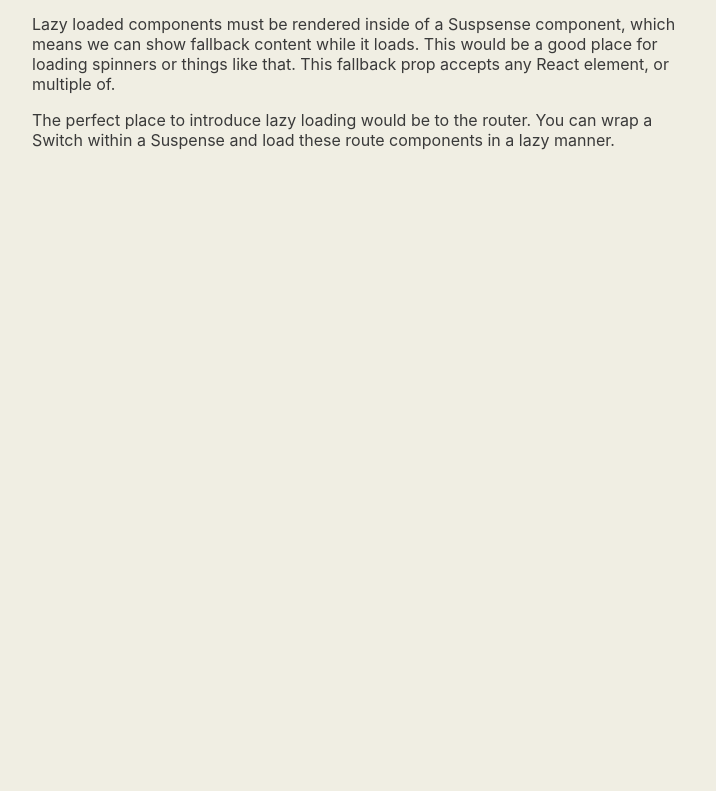
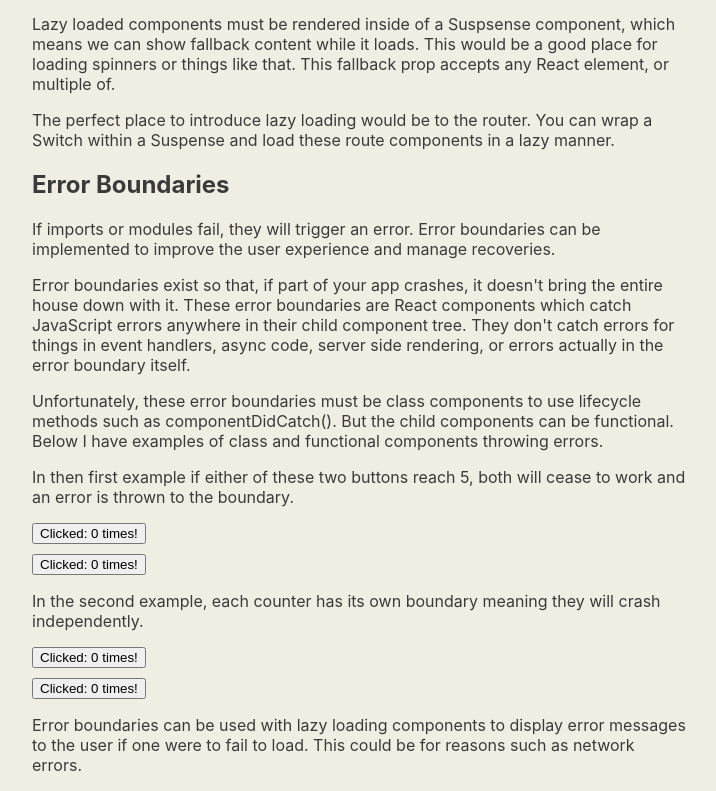
Before and after one commit to danbfield/react-concepts, a Next.js app in the folder app/: page /code-splitting in a window 1280 px wide. Shown: the part 785-1576 px from the top of the page, without its empty margins (280-996 px from the left). Before the commit the page ends 951 px from the top, so only its background shows below. Built offline with nearby package versions, Linux system fonts and the light colour scheme.

Commit message:
Pages/CodeSplitting: Add Error Boundary section

```diff
--- a/app/pages/code-splitting.js
+++ b/app/pages/code-splitting.js
@@ -1,5 +1,6 @@
 import { useState } from 'react'
 import {
+  BuggedCounter,
   Button,
   Heading,
   Main,
@@ -8,6 +9,7 @@ import {
   Subheading,
 } from '../components'
 import { double } from '../helpers/Double'
+import Boundary from '../helpers/Boundary'
 
 export default function CodeSplitting() {
   const [regularValue, setRegularValue] = useState(1)
@@ -82,6 +84,51 @@ export default function CodeSplitting() {
           You can wrap a Switch within a Suspense and load these route
           components in a lazy manner.
         </Paragraph>
+        <Section>
+          <Subheading>Error Boundaries</Subheading>
+          <Paragraph>
+            If imports or modules fail, they will trigger an error. Error
+            boundaries can be implemented to improve the user experience and
+            manage recoveries.
+          </Paragraph>
+          <Paragraph>
+            Error boundaries exist so that, if part of your app crashes, it
+            doesn't bring the entire house down with it. These error boundaries
+            are React components which catch JavaScript errors anywhere in their
+            child component tree. They don't catch errors for things in event
+            handlers, async code, server side rendering, or errors actually in
+            the error boundary itself.
+          </Paragraph>
+          <Paragraph>
+            Unfortunately, these error boundaries must be class components to
+            use lifecycle methods such as componentDidCatch(). But the child
+            components can be functional. Below I have examples of class and
+            functional components throwing errors.
+          </Paragraph>
+          <Paragraph>
+            In then first example if either of these two buttons reach 5, both
+            will cease to work and an error is thrown to the boundary.
+          </Paragraph>
+          <Boundary>
+            <BuggedCounter />
+            <BuggedCounter />
+          </Boundary>
+          <Paragraph>
+            In the second example, each counter has its own boundary meaning
+            they will crash independently.
+          </Paragraph>
+          <Boundary>
+            <BuggedCounter />
+          </Boundary>
+          <Boundary>
+            <BuggedCounter />
+          </Boundary>
+          <Paragraph>
+            Error boundaries can be used with lazy loading components to display
+            error messages to the user if one were to fail to load. This could
+            be for reasons such as network errors.
+          </Paragraph>
+        </Section>
       </Section>
     </Main>
   )
```
